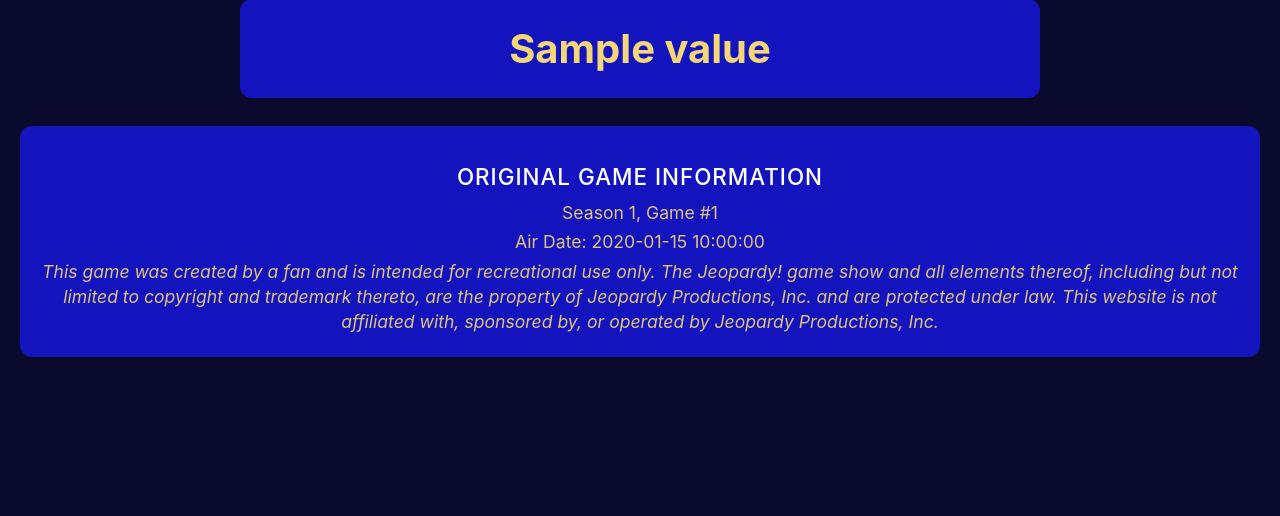
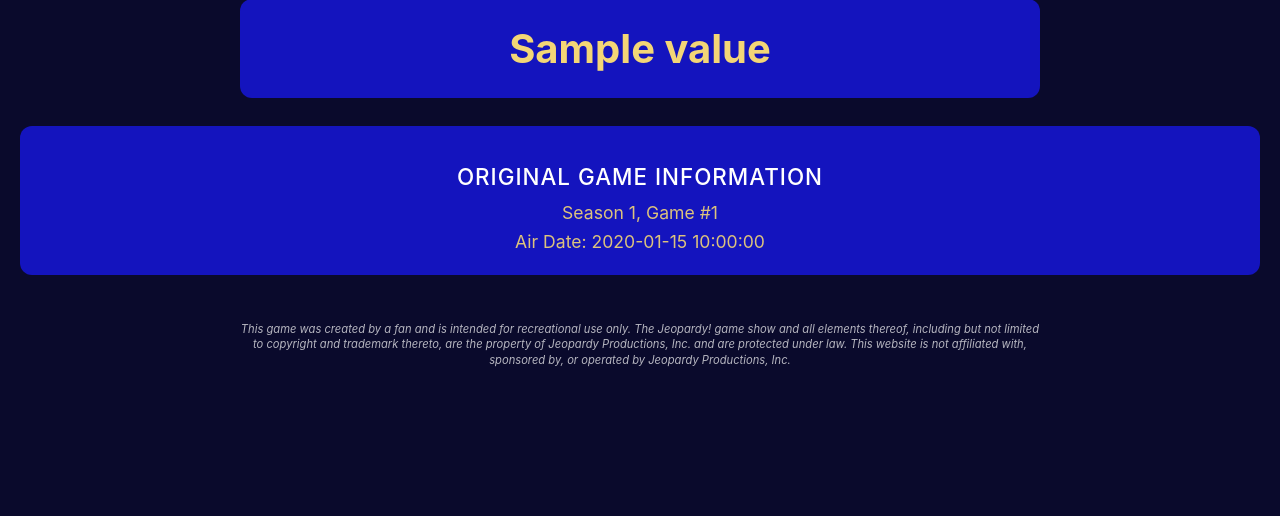
Before and after one commit to amitsankaran1/Playable-Jeopardy-Archive, a Flask app: template jeopardy_game/templates/game.html in a window 1280 px wide. Shown: the part 324-840 px from the top of the page. Run offline with Flask 3, Linux system fonts and the light colour scheme; the template is opened without the code that fills it: most values are stand-ins (such as "Sample title", 1, 10 or a date in 2020).

Commit message:
updated styling

```diff
--- a/jeopardy_game/app.py
+++ b/jeopardy_game/app.py
@@ -148,5 +148,53 @@ def submit_answer():
         'correct_answer': correct_answer['answer']
     })
 
+@app.route('/get_game')
+def get_game():
+    """Get today's game data."""
+    db = get_db()
+
+    # Use Eastern Time for the date
+    today = get_eastern_date()
+
+    # Get total number of categories for rotation
+    total_categories = db.execute("""
+        SELECT COUNT(*) as count
+        FROM categories
+        WHERE (round = 'Jeopardy' OR round = 'Double Jeopardy')
+        AND id IN (SELECT DISTINCT category_id FROM clues)
+    """).fetchone()['count']
+
+    if total_categories == 0:
+        return jsonify({'error': 'No categories found'}), 500
+
+    # Use today's date to deterministically select a category
+    day_number = int(today.strftime('%Y%m%d'))
+    category_index = day_number % total_categories
+
+    # Get today's category and its clues
+    category = db.execute("""
+        SELECT c.id, c.name, c.game_id, g.date, g.title
+        FROM categories c
+        JOIN games g ON c.game_id = g.id
+        WHERE (round = 'Jeopardy' OR round = 'Double Jeopardy')
+        AND c.id IN (SELECT DISTINCT category_id FROM clues)
+        LIMIT 1 OFFSET ?
+    """, (category_index,)).fetchone()
+
+    if not category:
+        return jsonify({'error': 'Category not found'}), 404
+
+    # Get game details
+    game_details = db.execute("""
+        SELECT g.id, g.title, g.date, g.game_number, g.season_id
+        FROM games g
+        WHERE g.id = ?
+    """, (category['game_id'],)).fetchone()
+
+    return jsonify({
+        'category': dict(category),
+        'game_details': dict(game_details)
+    })
+
 if __name__ == '__main__':
     app.run(debug=True)
--- a/jeopardy_game/static/css/style.css
+++ b/jeopardy_game/static/css/style.css
@@ -663,6 +663,7 @@ td ul li span.value {
 
 .game-info {
     margin-top: 20px;
+    margin-bottom: 20px;
     padding: 15px;
     background-color: #1414BE;
     border-radius: 12px;
@@ -767,4 +768,23 @@ td ul li span.value {
     .legal-disclaimer {
         font-size: 0.8rem;
     }
+
+    .disclaimer p {
+        font-size: 0.8rem;
+    }
 }
+
+/* Add new disclaimer styles */
+.disclaimer {
+    margin: 20px auto;
+    padding: 15px;
+    max-width: 800px;
+    text-align: center;
+}
+
+.disclaimer p {
+    font-size: 0.7rem;
+    color: rgba(255, 255, 255, 0.7);
+    line-height: 1.4;
+    font-style: italic;
+}
--- a/jeopardy_game/templates/game.html
+++ b/jeopardy_game/templates/game.html
@@ -64,10 +64,11 @@
             <h3>Original Game Information</h3>
             <p>Season {{ game_details.season_id }}, Game #{{ game_details.game_number }}</p>
             <p>Air Date: {{ game_details.date }}</p>
-            <p class="legal-disclaimer">
-                This game was created by a fan and is intended for recreational use only. The Jeopardy! game show and all elements thereof, including but not limited to copyright and trademark thereto, are the property of Jeopardy Productions, Inc. and are protected under law. This website is not affiliated with, sponsored by, or operated by Jeopardy Productions, Inc.
-            </p>
         </div>
+    </div>
+
+    <div class="disclaimer">
+        <p>This game was created by a fan and is intended for recreational use only. The Jeopardy! game show and all elements thereof, including but not limited to copyright and trademark thereto, are the property of Jeopardy Productions, Inc. and are protected under law. This website is not affiliated with, sponsored by, or operated by Jeopardy Productions, Inc.</p>
     </div>
 
     <script>
@@ -191,6 +192,29 @@
 
             closeBtn.addEventListener('click', closePopup);
             overlay.addEventListener('click', closePopup);
+
+            function updateGameInfo(gameDetails) {
+                const gameInfo = document.querySelector('.game-info-content');
+                gameInfo.innerHTML = `
+                    <h3>Original Game Information</h3>
+                    <p>Season ${gameDetails.season_id}, Game #${gameDetails.game_number}</p>
+                    <p>Air Date: ${gameDetails.date}</p>
+                `;
+            }
+
+            // Add this to your existing fetch call when loading new games
+            function loadNewGame() {
+                fetch('/get_game')  // You'll need to create this endpoint
+                    .then(response => response.json())
+                    .then(data => {
+                        // Update game content
+                        // ... existing game update code ...
+
+                        // Update game info
+                        updateGameInfo(data.game_details);
+                    })
+                    .catch(error => console.error('Error:', error));
+            }
         });
     </script>
 </body>
```
